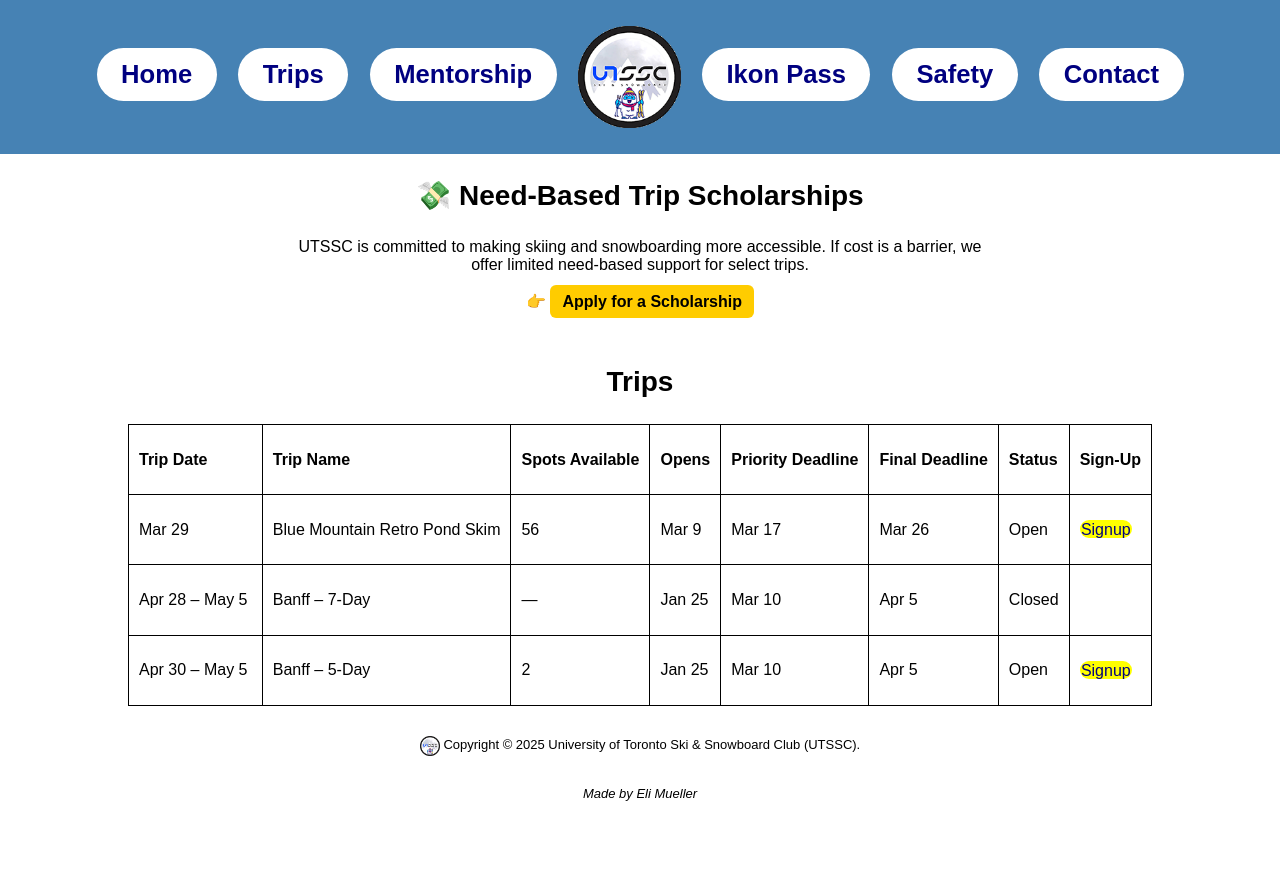
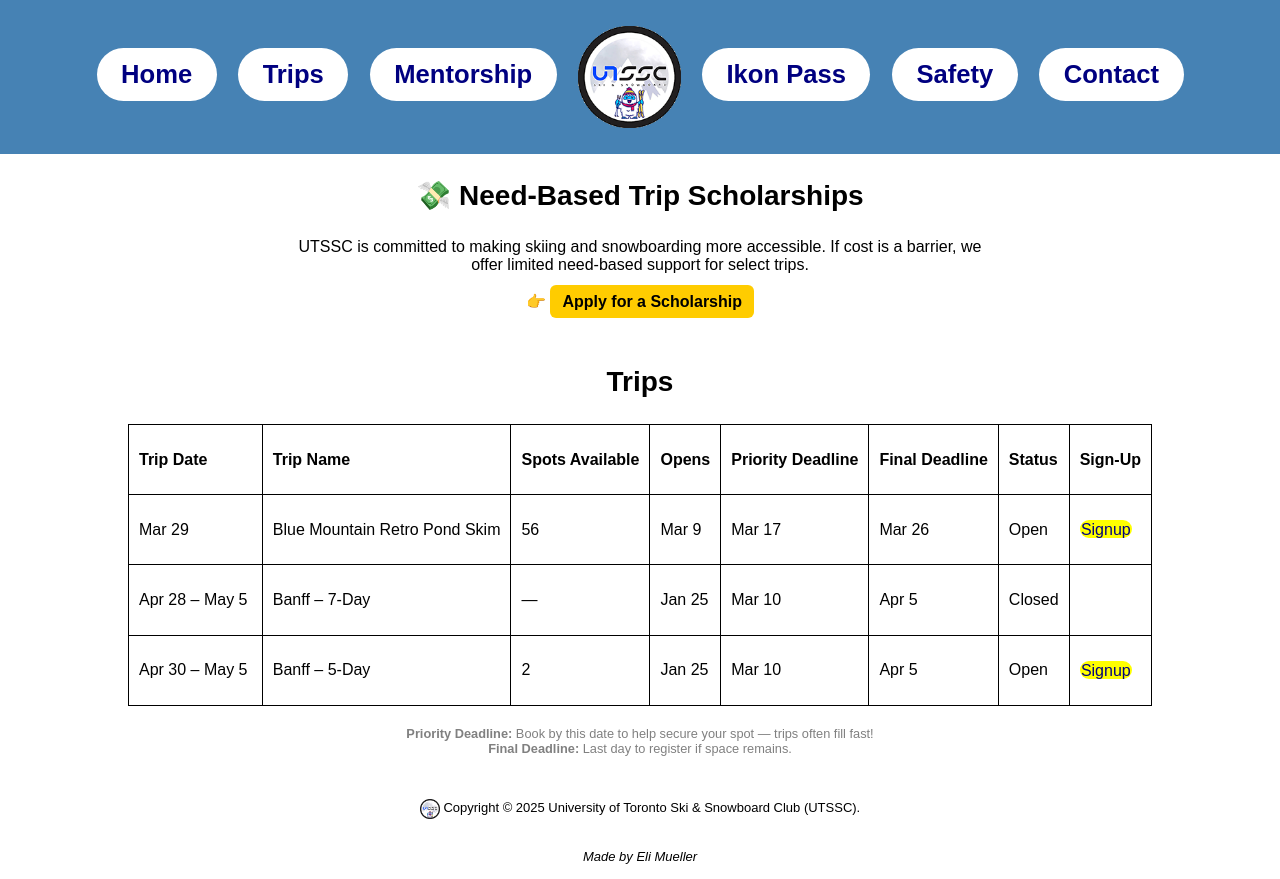
Before and after one commit to eliemueller/utssc, a plain HTML site: page trips.html in a window 1280 px wide. Before the commit the page ends 816 px from the top, so only its background shows below. Drawn offline with Linux system fonts and the light colour scheme.

Commit message:
Update trips.html

```diff
--- a/trips.html
+++ b/trips.html
@@ -86,6 +86,10 @@
         </tr>
     </table>
 </div>
+    <p style="font-size: 1vw; text-align: center; color: gray; margin-top: 20px;">
+    <b>Priority Deadline:</b> Book by this date to help secure your spot — trips often fill fast!<br>
+    <b>Final Deadline:</b> Last day to register if space remains.
+</p>
 
 <footer>
     <img src="assets/logo.png" alt="logo" style="width:20px;height:20px; vertical-align: middle;">
```
